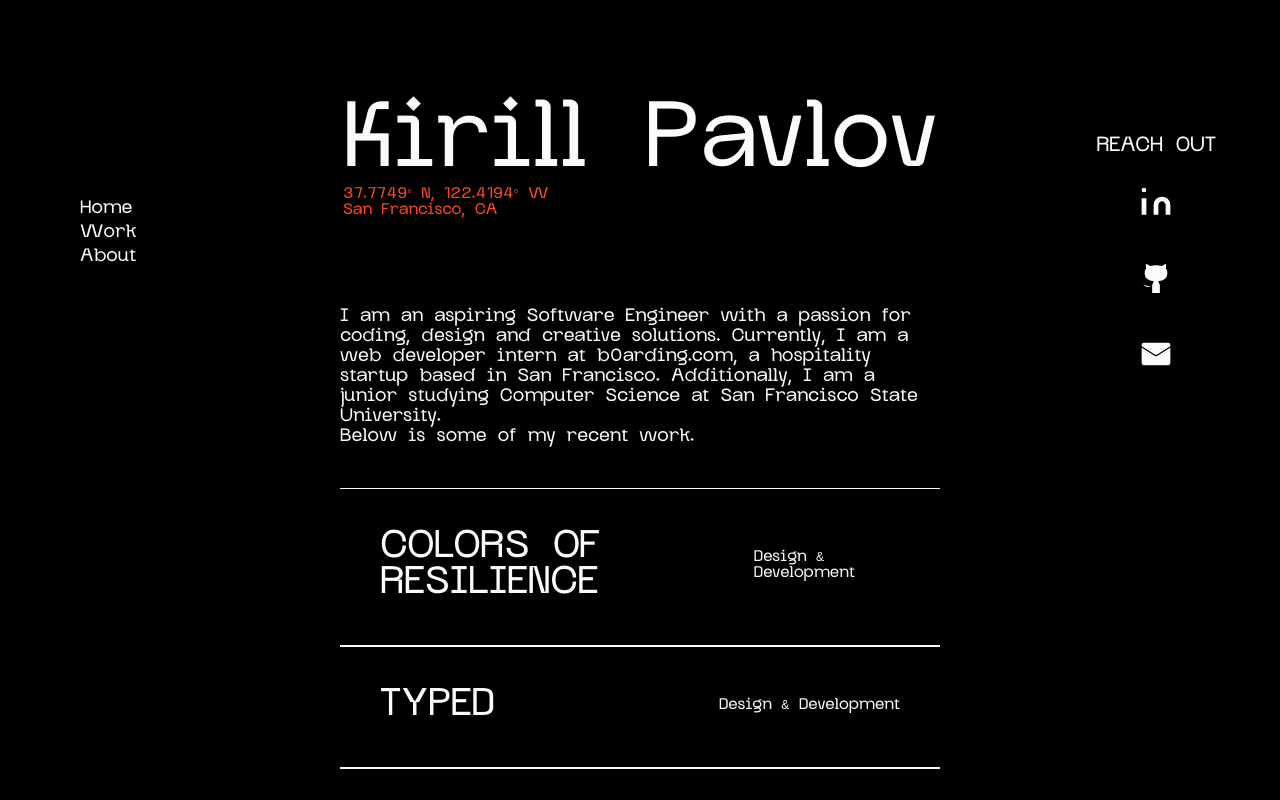
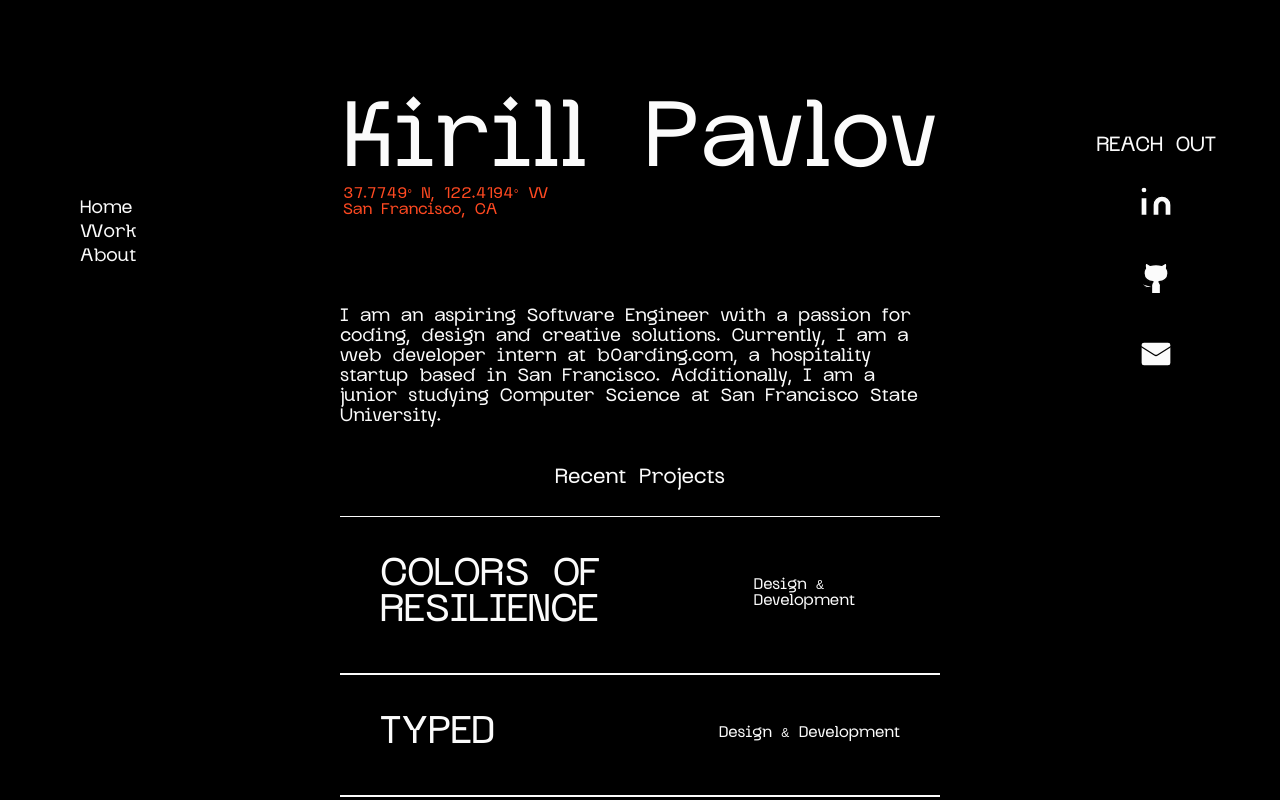
Before and after one commit to kirillpav/minimal-portfolio, a Next.js app: page / in a window 1280 px wide. Shown: the top 800 px of the page. Built offline with nearby package versions, Linux system fonts and the light colour scheme.

Commit message:
Smoothed out animation with framer motion

```diff
--- a/src/app/components/mainText.tsx
+++ b/src/app/components/mainText.tsx
@@ -7,7 +7,6 @@ export default function MainText() {
 			creative solutions. Currently, I am a web developer intern at
 			b0arding.com, a hospitality startup based in San Francisco. Additionally,
 			I am a junior studying Computer Science at San Francisco State University.{" "}
-			<br /> Below is some of my recent work.
 		</p>
 	);
 }
--- a/src/app/components/title.tsx
+++ b/src/app/components/title.tsx
@@ -6,6 +6,7 @@ export default function Title() {
 				className="mx-auto mt-10 md:mt-24 flex flex-col items-start text-center p-5"
 			>
 				<h1 className="text-primary-color text-7xl">Kirill Pavlov</h1>
+
 				<div className="flex flex-col items-start text-left w-full">
 					<p className="text-xs text-custom-accent">37.7749° N, 122.4194° W</p>
 					<p className="text-xs text-custom-accent">San Francisco, CA</p>
--- a/src/app/components/work.tsx
+++ b/src/app/components/work.tsx
@@ -1,29 +1,89 @@
 "use client";
 import Link from "next/link";
 import projectsData from "../../../public/projects.json";
-import { useState, useRef, useEffect } from "react";
+import { useState } from "react";
+import { motion, useMotionValue, useSpring } from "framer-motion";
+
+const MotionLink = motion(Link);
+const linkVariants = {
+	initial: { x: 0 },
+	hover: { x: -20, color: "#ff4921" },
+};
+const categoryVariants = {
+	initial: { x: 0 },
+	hover: { x: 20, color: "#ff4921" },
+};
+
+const CustomCursor = ({ mousePosition }) => {
+	const springConfig = { damping: 40, stiffness: 900 };
+	const x = useSpring(mousePosition.x, springConfig);
+	const y = useSpring(mousePosition.y, springConfig);
+	return (
+		<motion.div
+			className="fixed p-4 text-xs top-0 left-0 w-16 h-16 rounded-full bg-custom-accent flex items-center justify-center text-primary-color pointer-events-none z-50 uppercase"
+			style={{
+				left: x,
+				top: y,
+				translateX: "-50%",
+				translateY: "-50%",
+			}}
+		>
+			View
+		</motion.div>
+	);
+};
 
 export default function Work() {
 	const projects = Object.values(projectsData.projects).slice(0, 3);
+	const [hoveredLink, setHoveredLink] = useState(null);
+	const mouseX = useMotionValue(0);
+	const mouseY = useMotionValue(0);
+
+	const springConfig = { damping: 60, stiffness: 900 };
+	const mouseXSpring = useSpring(mouseX, springConfig);
+	const mouseYSpring = useSpring(mouseY, springConfig);
+
+	const handleMouseMovement = (e) => {
+		mouseX.set(e.clientX);
+		mouseY.set(e.clientY);
+	};
 
 	return (
 		<div id="work" className="container mt-10">
+			{hoveredLink !== null && (
+				<CustomCursor mousePosition={{ x: mouseX, y: mouseY }} />
+			)}
 			<div className="mx-auto flex flex-col relative">
-				{Object.entries(projects).map(([key, project]) => (
-					<Link
+				<h3 className="text-primary-color text-center mb-6">Recent Projects</h3>
+
+				{Object.entries(projects).map(([key, project], index) => (
+					<MotionLink
 						key={key}
 						href={`/work/${encodeURIComponent(
 							project.name.toLowerCase().replace(/ /g, "-")
 						)}`}
 						className="flex flex-row justify-between border-t border-b border-primary-color p-10 items-center group hover:cursor-none"
+						whileHover="hover"
+						initial="initial"
+						onMouseMove={handleMouseMovement}
+						onMouseEnter={() => setHoveredLink(index)}
+						onMouseLeave={() => setHoveredLink(null)}
 					>
-						<p className="text-primary-color text-3xl mt-1 group-hover:-translate-x-3 group-hover:text-custom-accent transform duration-200">
+						<motion.p
+							className="text-primary-color text-3xl mt-1"
+							variants={linkVariants}
+							transition={{ duration: 0.2 }}
+						>
 							{project.name.toUpperCase()}
-						</p>
-						<p className="hidden md:block text-primary-color text-xs group-hover:translate-x-3 group-hover:text-custom-accent transform duration-200">
+						</motion.p>
+						<motion.p
+							className="hidden md:block text-primary-color text-xs"
+							variants={categoryVariants}
+							transition={{ duration: 0.2 }}
+						>
 							{project.category}
-						</p>
-					</Link>
+						</motion.p>
+					</MotionLink>
 				))}
 
 				<a
```
